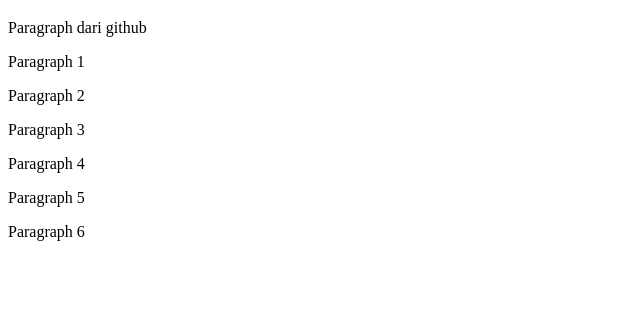
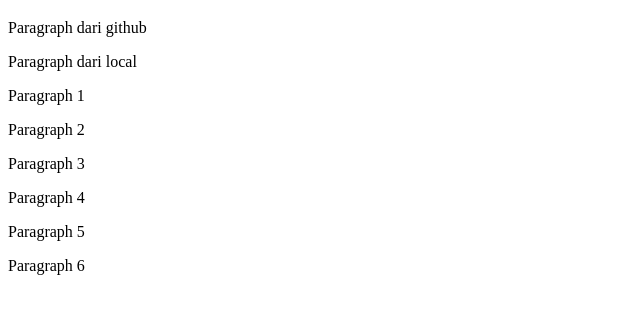
Before and after one commit to adiljuve/trial, a plain HTML site: page index.html in a window 1280 px wide. Shown: the part 223-536 px from the top of the page, without its empty margins (0-640 px from the left). Drawn offline with Linux system fonts and the light colour scheme.

Commit message:
tambah paragraph local

```diff
--- a/index.html
+++ b/index.html
@@ -6,6 +6,8 @@
 
 <p>Paragraph dari github</p>
 
+<p>Paragraph dari local</p>
+
 <p>Paragraph 1</p>
 <p>Paragraph 2</p>
 <p>Paragraph 3</p>
```
